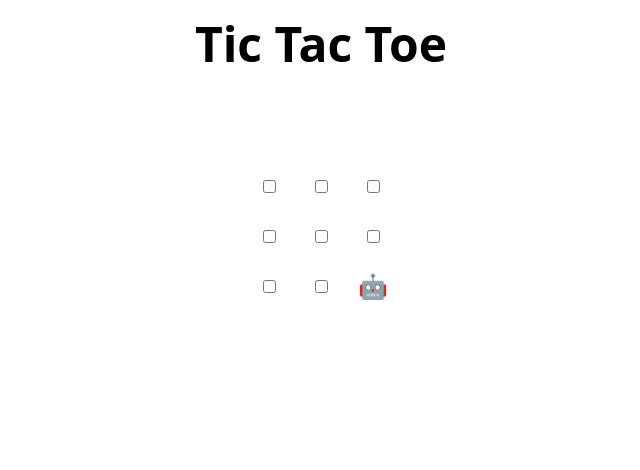
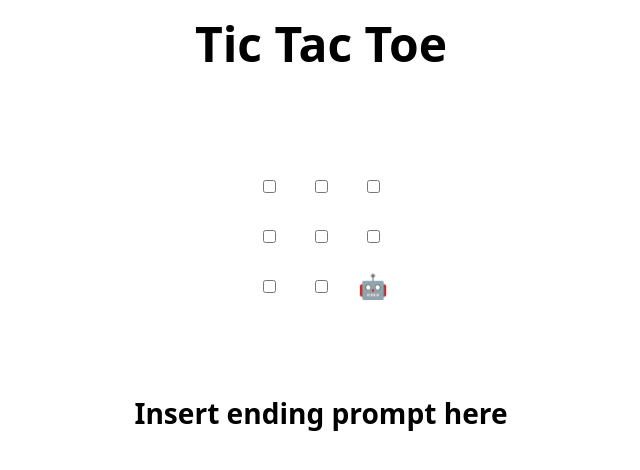
Before and after one commit to Harold-Noland-II/skills-review-pull-requests, a plain HTML site: page index.html in a window 1280 px wide. Shown: the whole page, without its empty margins (319-959 px from the left). Drawn offline with Linux system fonts and the light colour scheme.

Commit message:
Update index.html

```diff
--- a/index.html
+++ b/index.html
@@ -48,6 +48,7 @@
 </table>
 
 <h2 hidden>Game over, refresh to play again 🧑‍💻 🤖!</h2>
+<h3>Insert ending prompt here</h3>
 
 <script>
   // Initialization
```
